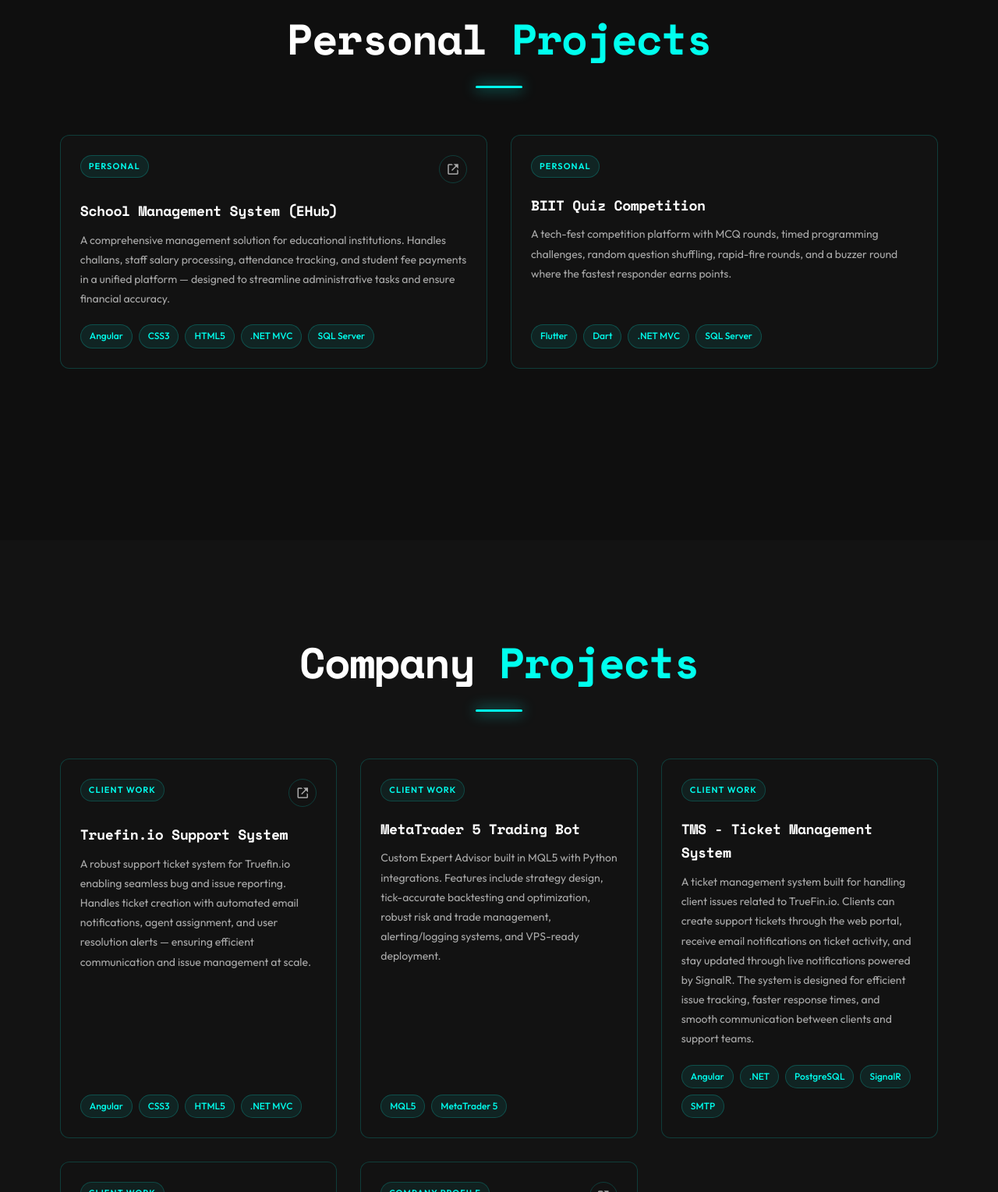
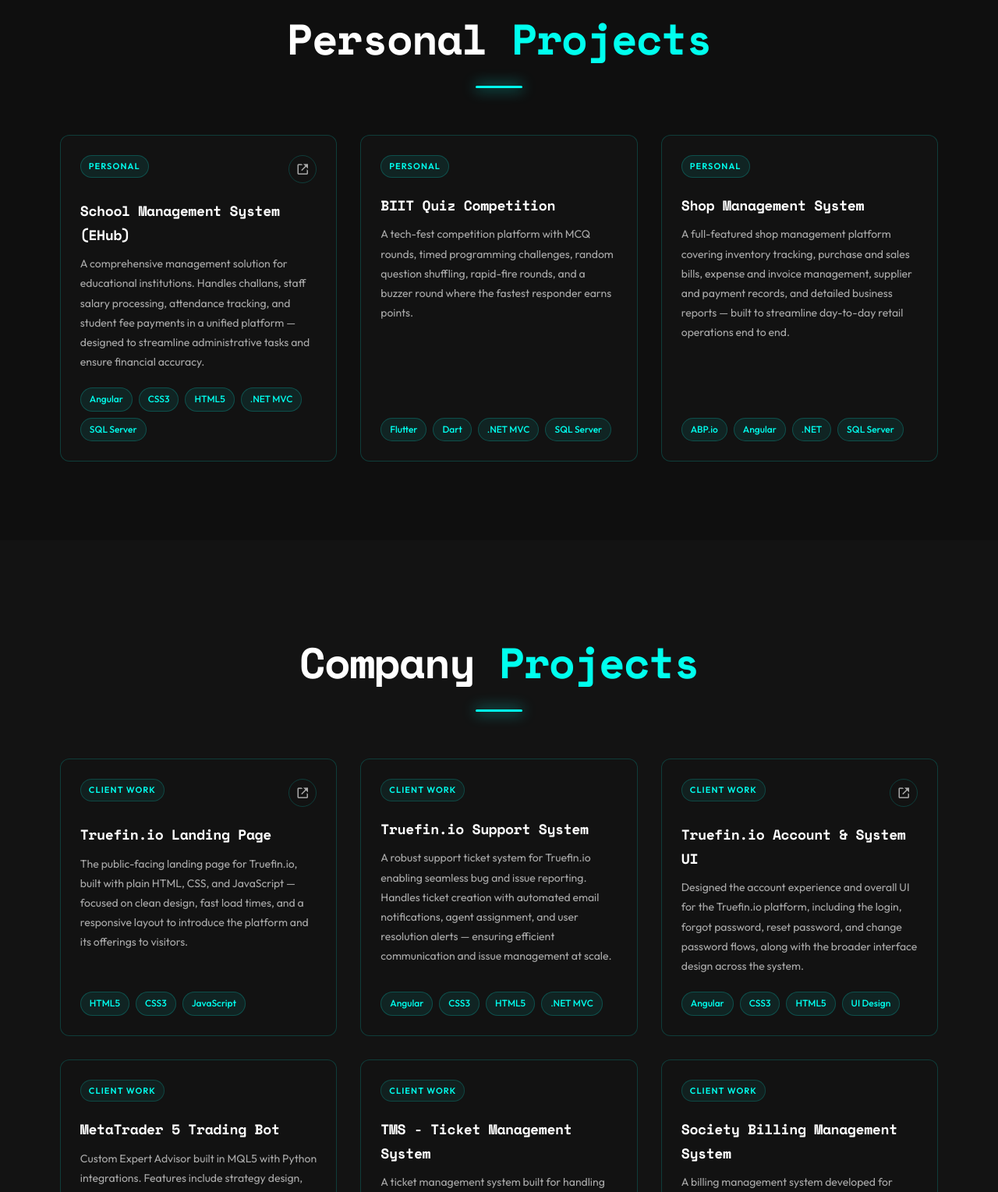
Before and after one commit to IsmailRafaquat/Portfolio, a plain HTML site: page index.html in a window 1280 px wide. Shown: the part 3919-5448 px from the top of the page at 78% size. Drawn offline with nearby package versions, Linux system fonts and the light colour scheme.

Commit message:
add projects

```diff
--- a/index.html
+++ b/index.html
@@ -370,6 +370,28 @@
                     </div>
                 </div>
             </div>
+
+            <div class="project-card">
+                <div class="project-card-header">
+                    <span class="project-type-badge">Personal</span>
+                    <div class="project-links">
+                        <!-- Not live yet -->
+                    </div>
+                </div>
+                <div class="project-card-body">
+                    <h3>Shop Management System</h3>
+                    <p>A full-featured shop management platform covering inventory tracking, purchase
+                        and sales bills, expense and invoice management, supplier and payment records,
+                        and detailed business reports — built to streamline day-to-day retail operations
+                        end to end.</p>
+                    <div class="tech-stack">
+                        <span class="tech-pill">ABP.io</span>
+                        <span class="tech-pill">Angular</span>
+                        <span class="tech-pill">.NET</span>
+                        <span class="tech-pill">SQL Server</span>
+                    </div>
+                </div>
+            </div>
         </div>
     </section>
 
@@ -391,6 +413,25 @@
                     </div>
                 </div>
                 <div class="project-card-body">
+                    <h3>Truefin.io Landing Page</h3>
+                    <p>The public-facing landing page for Truefin.io, built with plain HTML, CSS, and
+                        JavaScript — focused on clean design, fast load times, and a responsive layout
+                        to introduce the platform and its offerings to visitors.</p>
+                    <div class="tech-stack">
+                        <span class="tech-pill">HTML5</span>
+                        <span class="tech-pill">CSS3</span>
+                        <span class="tech-pill">JavaScript</span>
+                    </div>
+                </div>
+            </div>
+
+            <div class="project-card company-project-card">
+                <div class="project-card-header">
+                    <span class="project-type-badge company-badge">Client Work</span>
+                    <div class="project-links">
+                    </div>
+                </div>
+                <div class="project-card-body">
                     <h3>Truefin.io Support System</h3>
                     <p>A robust support ticket system for Truefin.io enabling seamless bug and issue reporting.
                         Handles ticket creation with automated email notifications, agent assignment, and user
@@ -400,6 +441,28 @@
                         <span class="tech-pill">CSS3</span>
                         <span class="tech-pill">HTML5</span>
                         <span class="tech-pill">.NET MVC</span>
+                    </div>
+                </div>
+            </div>
+            <div class="project-card company-project-card">
+                <div class="project-card-header">
+                    <span class="project-type-badge company-badge">Client Work</span>
+                    <div class="project-links">
+                        <a href="https://app.truefin.io/" target="_blank" class="project-link" title="Live Site">
+                            <i class="bx bx-link-external"></i>
+                        </a>
+                    </div>
+                </div>
+                <div class="project-card-body">
+                    <h3>Truefin.io Account &amp; System UI</h3>
+                    <p>Designed the account experience and overall UI for the Truefin.io platform,
+                        including the login, forgot password, reset password, and change password flows,
+                        along with the broader interface design across the system.</p>
+                    <div class="tech-stack">
+                        <span class="tech-pill">Angular</span>
+                        <span class="tech-pill">CSS3</span>
+                        <span class="tech-pill">HTML5</span>
+                        <span class="tech-pill">UI Design</span>
                     </div>
                 </div>
             </div>
```
